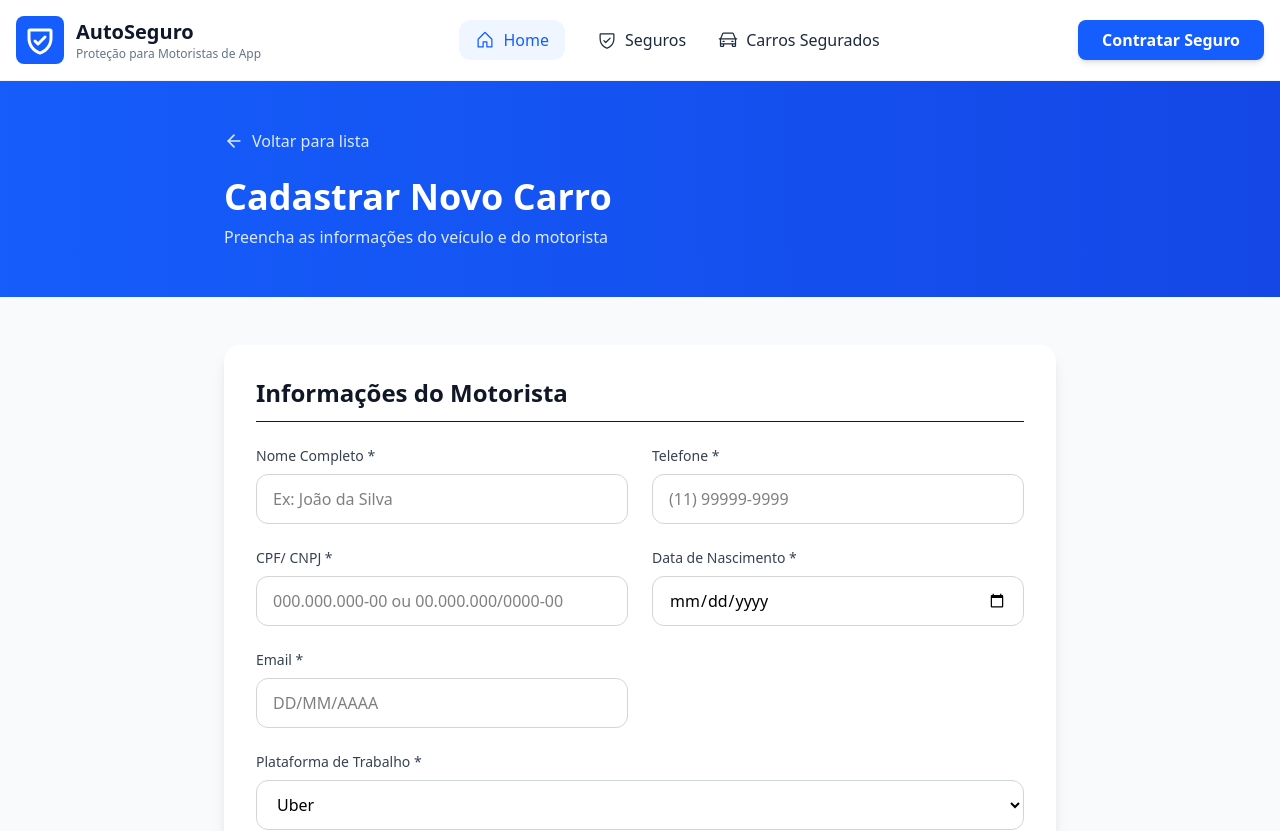
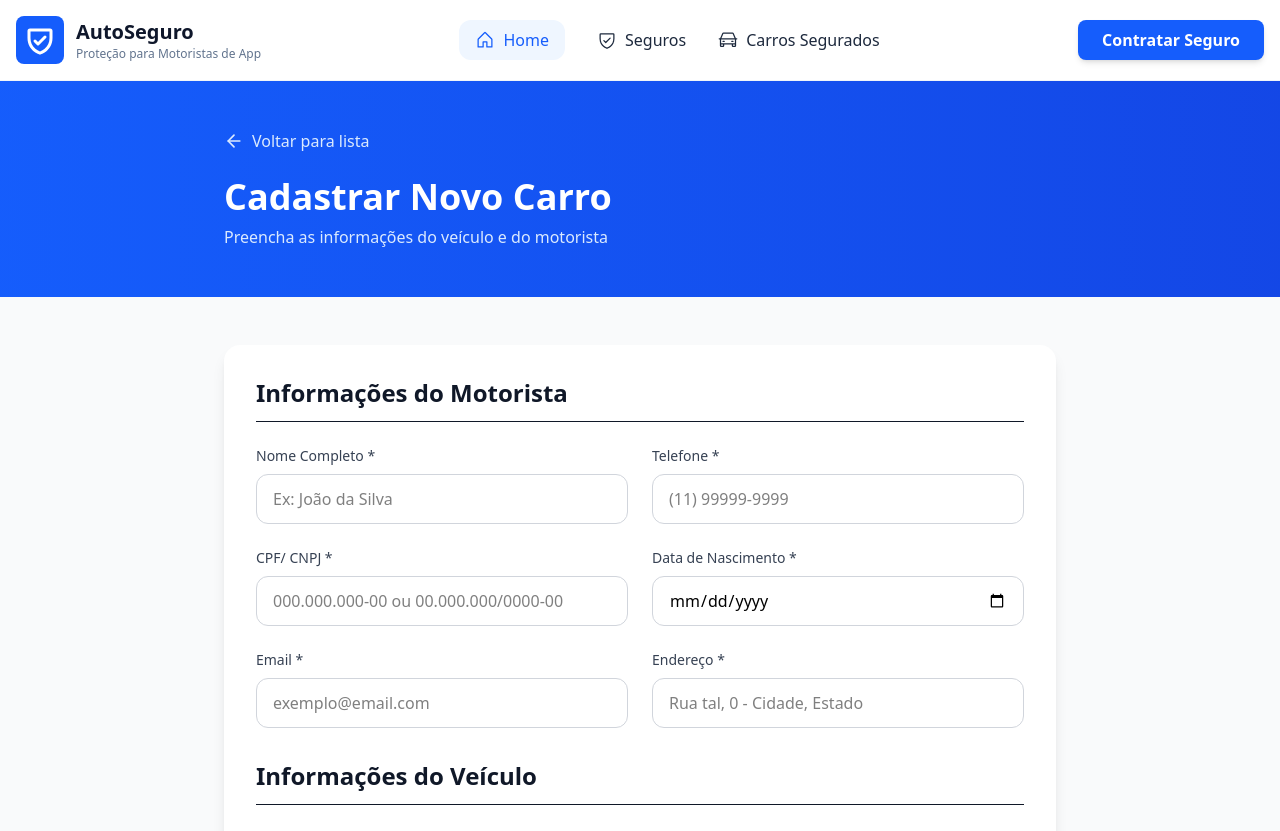
Before and after one commit to Grupo-1-Turma-JS10/seguro-carro-front, a React (Vite) app: page /seguro-carro-front/segurados/novo in a window 1280 px wide. Shown: the top 831 px of the page. Built offline with nearby package versions, Linux system fonts and the light colour scheme.

Commit message:
create post integration

```diff
--- a/src/pages/segurados/VeiculoForm.tsx
+++ b/src/pages/segurados/VeiculoForm.tsx
@@ -1,16 +1,26 @@
 import { useNavigate } from 'react-router-dom';
 import { Header } from '../../components/veiculo/Header';
-import { useEffect } from 'react';
+import { useState } from 'react';
 import { Save } from 'lucide-react';
+import type CriarVeiculoDTO from '../../model/veiculo/CriarVeiculoDTO';
+import { criarVeiculo } from '../../service/Service';
 
 export function VeiculoForm() {
     const navigate = useNavigate();
+    const [veiculo, setVeiculo] = useState<CriarVeiculoDTO>({} as CriarVeiculoDTO);
 
-    useEffect(() => {
-    }, []);
+
+    const criaVeiculo = async (veiculoData: CriarVeiculoDTO) => {
+        criarVeiculo(veiculoData).then(() => {
+            console.log('Veículo criado com sucesso');
+        }).catch((error) => {
+            console.error('Erro ao criar veículo:', error);
+        });
+    }
 
     const handleSubmit = (e: React.FormEvent) => {
         e.preventDefault();
+        criaVeiculo(veiculo);
 
         alert('Carro salvo com sucesso!');
         navigate('/segurados');
@@ -38,8 +48,8 @@ export function VeiculoForm() {
                                 <input
                                     type="text"
                                     required
-                                    // value={...}
-                                    // onChange={(e) => setFormData({ ...formData, driverName: e.target.value })}
+                                    value={veiculo.nome}
+                                    onChange={(e) => setVeiculo({ ...veiculo, nome: e.target.value })}
                                     className="w-full px-4 py-3 border border-gray-300 rounded-xl focus:ring-2 focus:ring-blue-500 focus:border-blue-500 transition-colors"
                                     placeholder="Ex: João da Silva"
                                 />
@@ -52,8 +62,8 @@ export function VeiculoForm() {
                                 <input
                                     type="tel"
                                     required
-                                    // value={...}
-                                    //onChange={(e) => setFormData({ ...formData, driverPhone: e.target.value })}
+                                    value={veiculo.telefone}
+                                    onChange={(e) => setVeiculo({ ...veiculo, telefone: e.target.value })}
                                     className="w-full px-4 py-3 border border-gray-300 rounded-xl focus:ring-2 focus:ring-blue-500 focus:border-blue-500 transition-colors"
                                     placeholder="(11) 99999-9999"
                                 />
@@ -66,8 +76,8 @@ export function VeiculoForm() {
                                 <input
                                     type="text"
                                     required
-                                    // value={...}
-                                    //onChange={(e) => setFormData({ ...formData, driverPhone: e.target.value })}
+                                    value={veiculo.cpf_cnpj}
+                                    onChange={(e) => setVeiculo({ ...veiculo, cpf_cnpj: e.target.value })}
                                     className="w-full px-4 py-3 border border-gray-300 rounded-xl focus:ring-2 focus:ring-blue-500 focus:border-blue-500 transition-colors"
                                     placeholder="000.000.000-00 ou 00.000.000/0000-00"
                                 />
@@ -80,8 +90,8 @@ export function VeiculoForm() {
                                 <input
                                     type="date"
                                     required
-                                    // value={...}
-                                    //onChange={(e) => setFormData({ ...formData, driverPhone: e.target.value })}
+                                    value={veiculo.data_nascimento}
+                                    onChange={(e) => setVeiculo({ ...veiculo, data_nascimento: e.target.value })}
                                     className="w-full px-4 py-3 border border-gray-300 rounded-xl focus:ring-2 focus:ring-blue-500 focus:border-blue-500 transition-colors"
                                     placeholder="DD/MM/AAAA"
                                 />
@@ -94,22 +104,36 @@ export function VeiculoForm() {
                                 <input
                                     type="email"
                                     required
-                                    // value={...}
-                                    //onChange={(e) => setFormData({ ...formData, driverPhone: e.target.value })}
+                                    value={veiculo.email}
+                                    onChange={(e) => setVeiculo({ ...veiculo, email: e.target.value })}
                                     className="w-full px-4 py-3 border border-gray-300 rounded-xl focus:ring-2 focus:ring-blue-500 focus:border-blue-500 transition-colors"
-                                    placeholder="DD/MM/AAAA"
+                                    placeholder="exemplo@email.com"
+                                />
+                            </div>
+
+                            <div>
+                                <label className="block text-sm font-medium text-gray-700 mb-2">
+                                    Endereço *
+                                </label>
+                                <input
+                                    type="text"
+                                    required
+                                    value={veiculo.endereco}
+                                    onChange={(e) => setVeiculo({ ...veiculo, endereco: e.target.value })}
+                                    className="w-full px-4 py-3 border border-gray-300 rounded-xl focus:ring-2 focus:ring-blue-500 focus:border-blue-500 transition-colors"
+                                    placeholder="Rua tal, 0 - Cidade, Estado"
                                 />
                             </div>
                         </div>
 
-                        <div>
+                       {/*  <div>
                             <label className="block text-sm font-medium text-gray-700 mb-2">
                                 Plataforma de Trabalho *
                             </label>
                             <select
                                 required
-                                //value={...}
-                                //onChange={(e) => setFormData({ ...formData, appPlatform: e.target.value })}
+                                value={veiculo.plataforma_trabalho}
+                                onChange={(e) => setVeiculo({ ...veiculo, plataforma_trabalho: e.target.value })}
                                 className="w-full px-4 py-3 border border-gray-300 rounded-xl focus:ring-2 focus:ring-blue-500 focus:border-blue-500 transition-colors"
                             >
                                 <option value="uber">Uber</option>
@@ -117,7 +141,7 @@ export function VeiculoForm() {
                                 <option value="indriver">InDriver</option>
                                 <option value="other">Outra</option>
                             </select>
-                        </div>
+                        </div>*/}
                     </div>
 
                     <div className="space-y-6">
@@ -133,8 +157,8 @@ export function VeiculoForm() {
                                 <input
                                     type="text"
                                     required
-                                    // value={...}
-                                    // onChange={(e) => setFormData({ ...formData, brand: e.target.value })}
+                                    value={veiculo.marca}
+                                    onChange={(e) => setVeiculo({ ...veiculo, marca: e.target.value })}
                                     className="w-full px-4 py-3 border border-gray-300 rounded-xl focus:ring-2 focus:ring-blue-500 focus:border-blue-500 transition-colors"
                                     placeholder="Ex: Toyota, Honda, Chevrolet"
                                 />
@@ -147,8 +171,8 @@ export function VeiculoForm() {
                                 <input
                                     type="text"
                                     required
-                                    // value={...}
-                                    // onChange={(e) => setFormData({ ...formData, model: e.target.value })}
+                                    value={veiculo.modelo}
+                                    onChange={(e) => setVeiculo({ ...veiculo, modelo: e.target.value })}
                                     className="w-full px-4 py-3 border border-gray-300 rounded-xl focus:ring-2 focus:ring-blue-500 focus:border-blue-500 transition-colors"
                                     placeholder="Ex: Corolla, Civic, Onix"
                                 />
@@ -163,26 +187,26 @@ export function VeiculoForm() {
                                     required
                                     min="1900"
                                     max={new Date().getFullYear() + 1}
-                                    // value={...}
-                                    // onChange={(e) => setFormData({ ...formData, year: e.target.value })}
+                                    value={veiculo.ano}
+                                    onChange={(e) => setVeiculo({ ...veiculo, ano: Number(e.target.value) })}
                                     className="w-full px-4 py-3 border border-gray-300 rounded-xl focus:ring-2 focus:ring-blue-500 focus:border-blue-500 transition-colors"
                                     placeholder="2024"
                                 />
                             </div>
 
-                            <div>
+                            {/*<div>
                                 <label className="block text-sm font-medium text-gray-700 mb-2">
                                     Cor *
                                 </label>
                                 <input
                                     type="text"
                                     required
-                                    // value={...}
-                                    // onChange={(e) => setFormData({ ...formData, color: e.target.value })}
+                                    value={veiculo.cor}
+                                    onChange={(e) => setVeiculo({ ...veiculo, cor: e.target.value })}
                                     className="w-full px-4 py-3 border border-gray-300 rounded-xl focus:ring-2 focus:ring-blue-500 focus:border-blue-500 transition-colors"
                                     placeholder="Ex: Prata, Branco, Preto"
                                 />
-                            </div>
+                            </div>*/}
 
                             <div className="md:col-span-2">
                                 <label className="block text-sm font-medium text-gray-700 mb-2">
@@ -191,8 +215,8 @@ export function VeiculoForm() {
                                 <input
                                     type="text"
                                     required
-                                    // value={...}
-                                    // onChange={(e) => setFormData({ ...formData, licensePlate: e.target.value })}
+                                    value={veiculo.placa}
+                                    onChange={(e) => setVeiculo({ ...veiculo, placa: e.target.value })}
                                     className="w-full px-4 py-3 border border-gray-300 rounded-xl focus:ring-2 focus:ring-blue-500 focus:border-blue-500 transition-colors uppercase"
                                     placeholder="ABC1D23 ou ABC-1234"
                                     maxLength={8}
--- a/src/service/Service.ts
+++ b/src/service/Service.ts
@@ -1,5 +1,11 @@
 import axios from "axios";
+import type CriarVeiculoDTO from "../model/veiculo/CriarVeiculoDTO";
 
 const api = axios.create({
-    baseURL: 'http://localhost:3000',
+    baseURL:`http://localhost:4000`
 });
+
+export const criarVeiculo = async (veiculoData: CriarVeiculoDTO) => {
+    const response = await api.post('/veiculo', veiculoData);
+    return response.data;
+}
```
